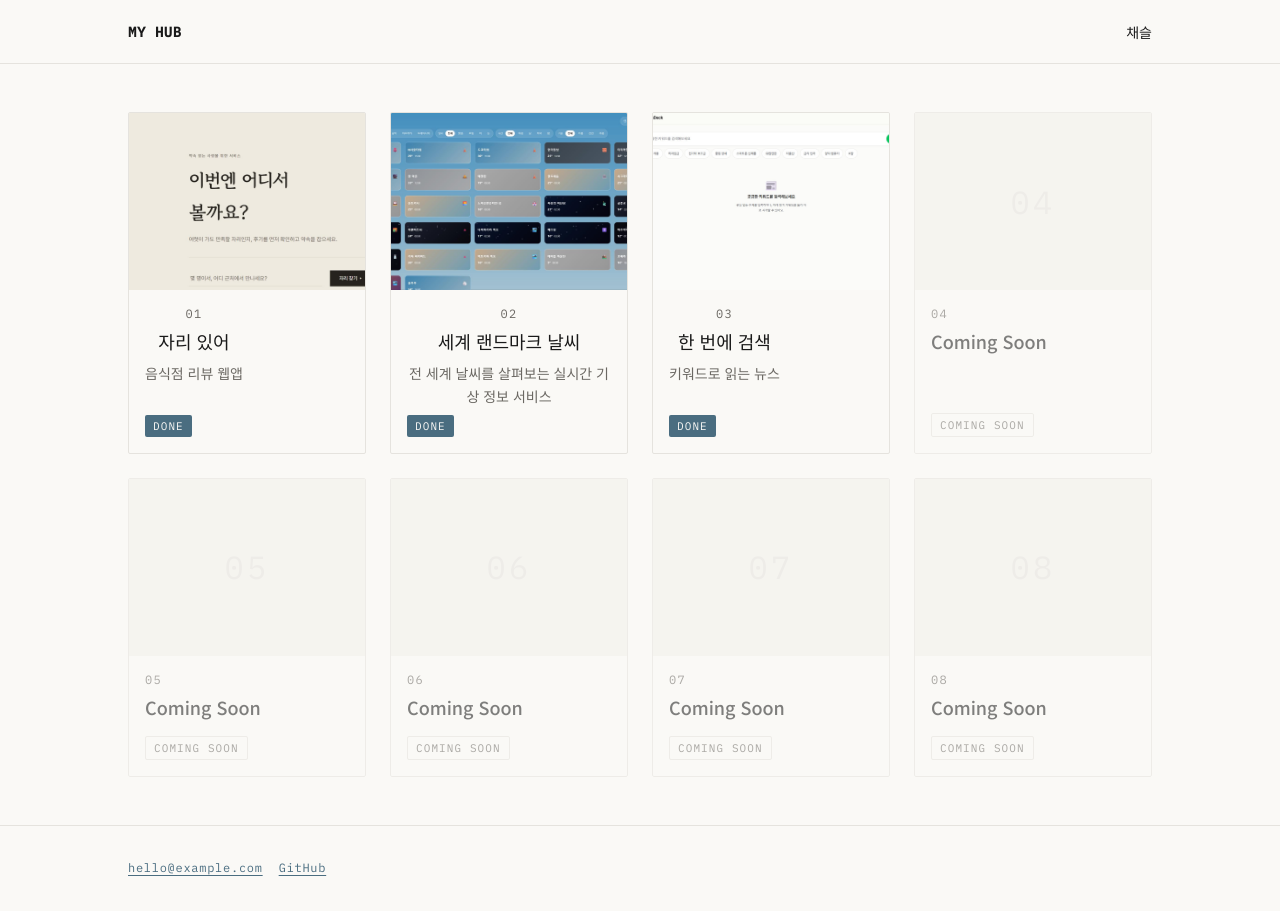
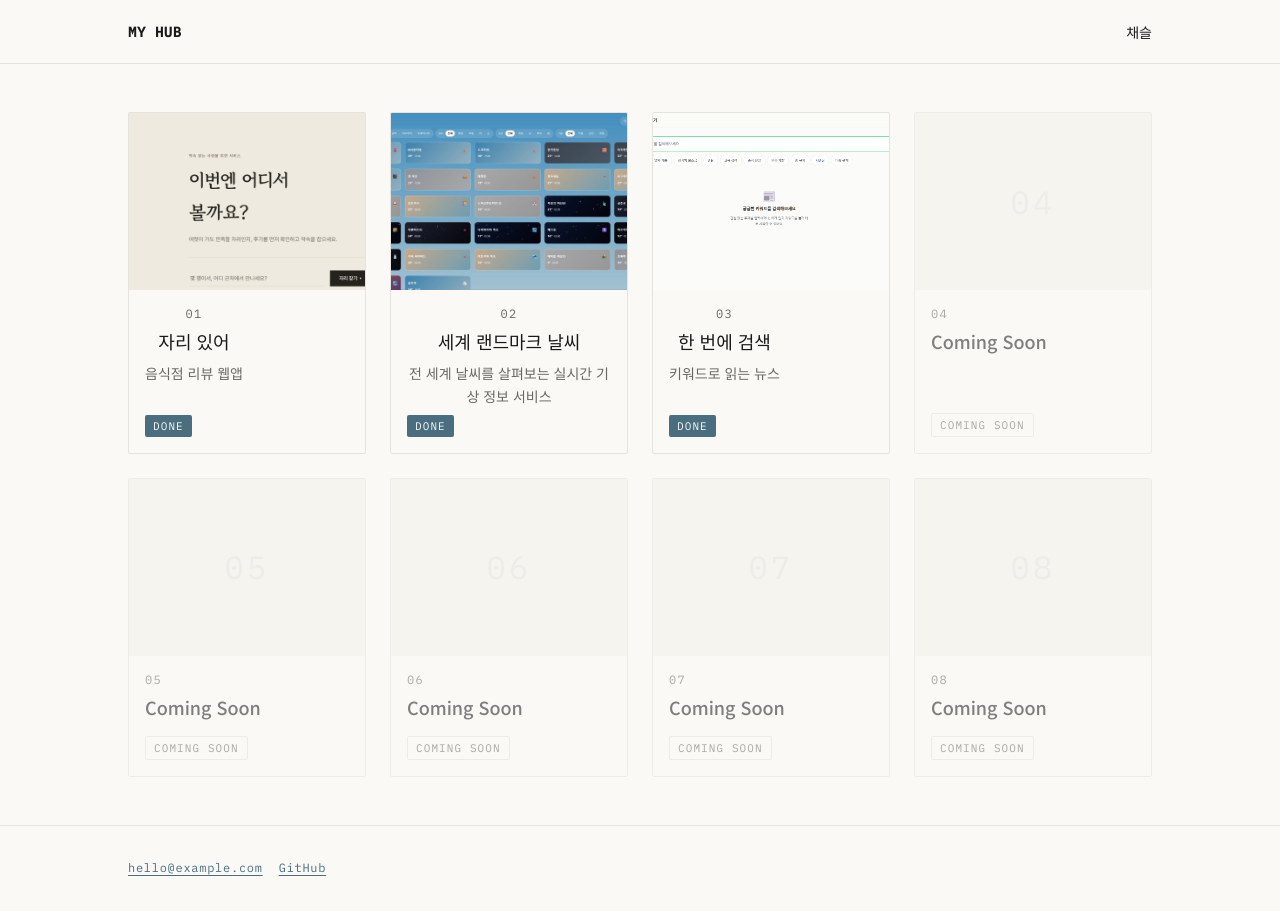
Before and after one commit to 0toiiot0/My-Hub-roject, a plain HTML site: page list.html in a window 1280 px wide. Drawn offline with Linux system fonts and the light colour scheme.

Commit message:
썸네일 수정

```diff
--- a/list.html
+++ b/list.html
@@ -628,7 +628,7 @@
         tech: ['HTML', 'CSS', 'JavaScript', 'Naver Search API', 'Vercel'],
         link: 'https://news-site-123-a4c3.vercel.app/',
         github: 'https://github.com/0toiiot0/news_site',
-        thumb: 'assets/thumbnails/caputhe.jpg',
+        thumb: 'assets/thumbnails/newsDeck.png',
       },
       { order: 4, status: 'coming-soon', title: null },
       { order: 5, status: 'coming-soon', title: null },
```
Also changed, not shown: assets/thumbnails/newsDeck.png (added).
